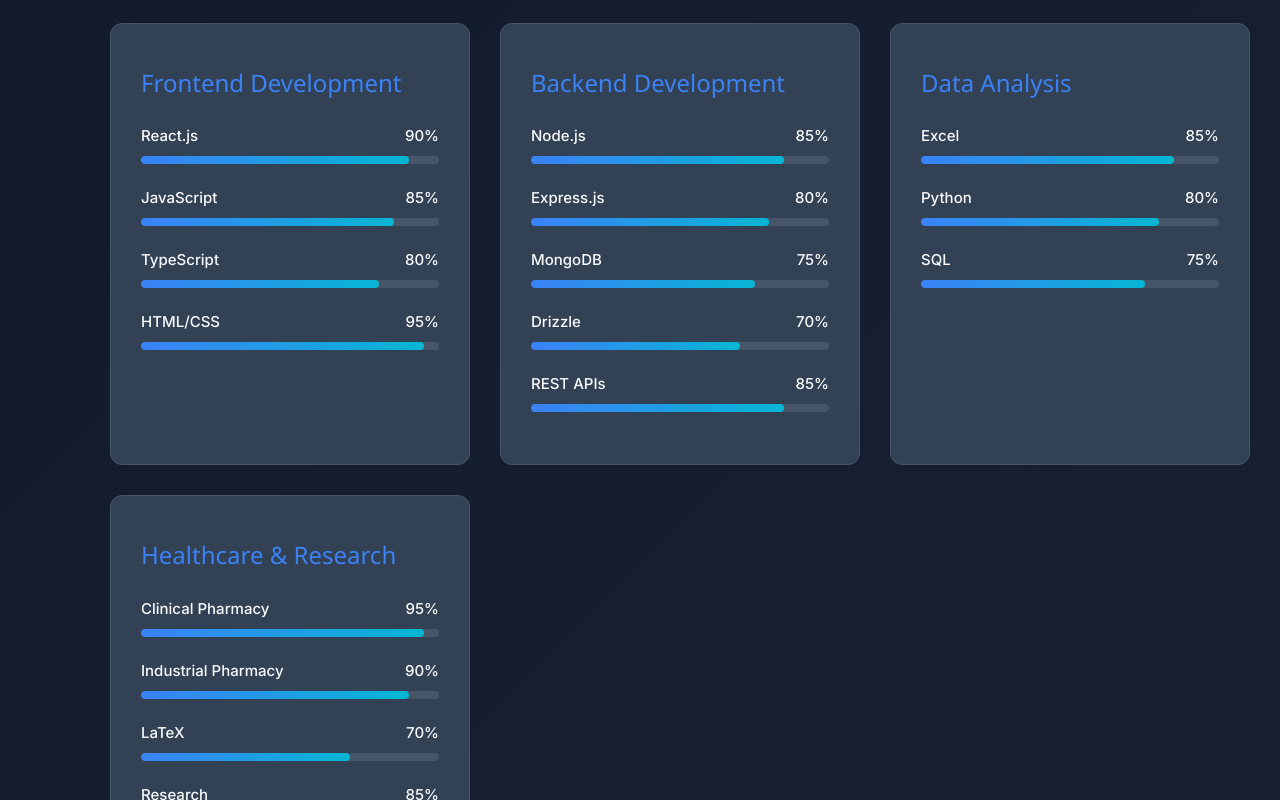
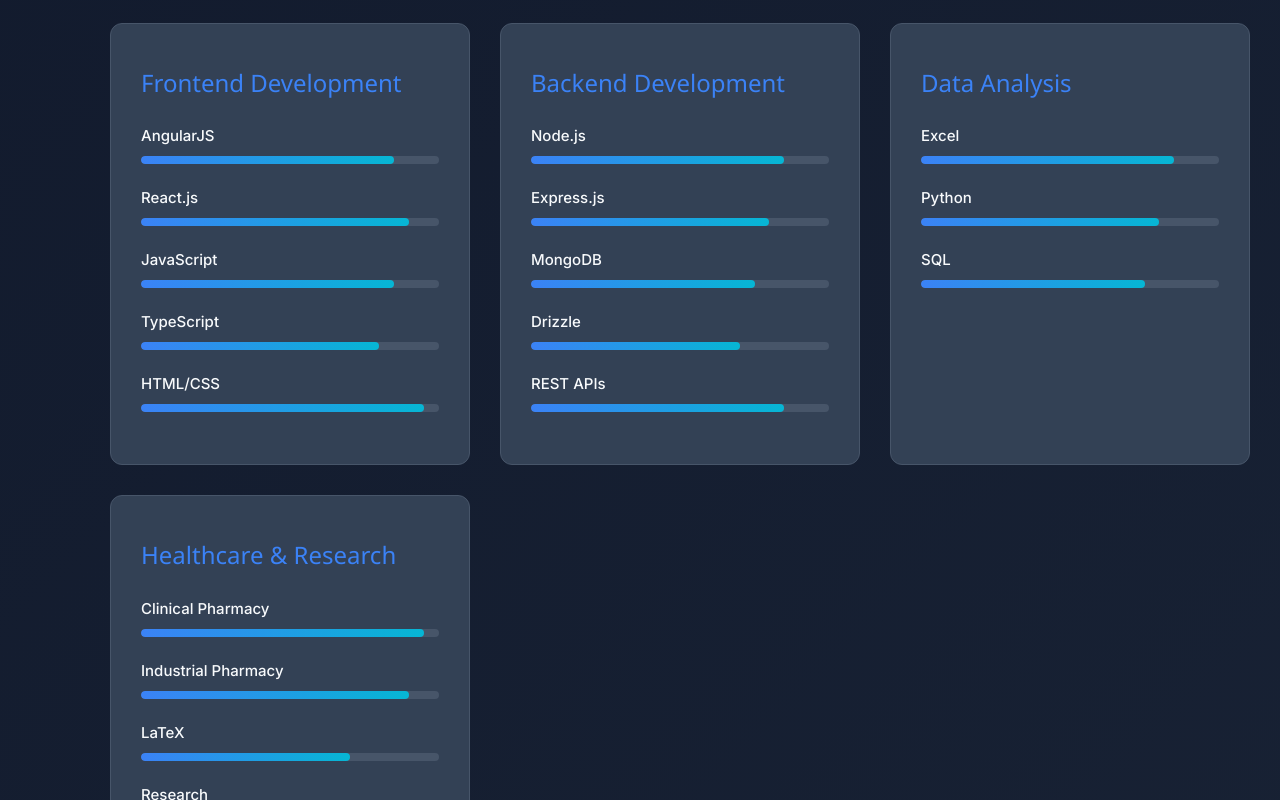
Before and after one commit to wilsonXeem/portfolio, a React (Create React App) app: page / in a window 1280 px wide. Shown: the part 1500-2300 px from the top of the page. Built offline with nearby package versions, Linux system fonts and the light colour scheme.

Commit message:
Add files via upload

```diff
--- a/src/components/Skills.js
+++ b/src/components/Skills.js
@@ -5,6 +5,7 @@
 
   const skillCategories = {
     "Frontend Development": [
+      { name: "AngularJS", level: 85 },
       { name: "React.js", level: 90 },
       { name: "JavaScript", level: 85 },
       { name: "TypeScript", level: 80 },
@@ -52,7 +53,6 @@
               <div key={index} className="skill-item">
                 <div className="skill-name">
                   <span>{skill.name}</span>
-                  <span>{skill.level}%</span>
                 </div>
                 <div className="skill-bar">
                   <div
```
Also changed, not shown: 1 other file (tests, documents, lock files or other folders).
